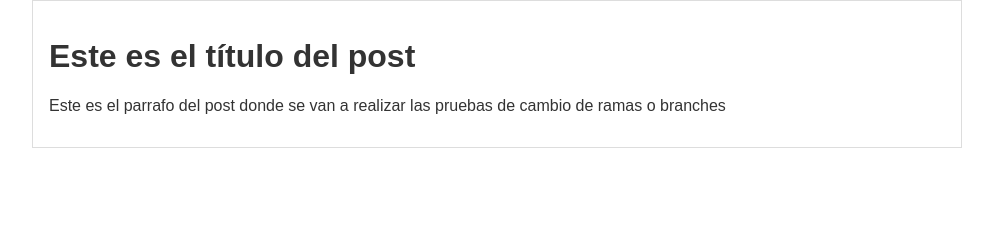
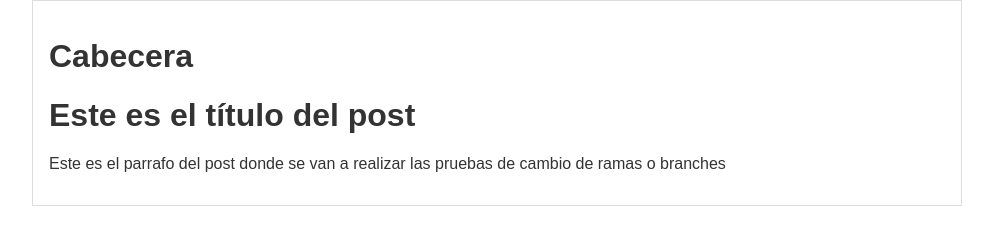
Before and after one commit to SantiagoRMV/Blogpost, a plain HTML site: page index.html in a window 1280 px wide. Shown: the whole page, without its empty margins (143-1136 px from the left). Drawn offline with Linux system fonts and the light colour scheme.

Commit message:
primer cambio en rama cabecera

```diff
--- a/index.html
+++ b/index.html
@@ -8,6 +8,11 @@
 </head>
 <body>
     <div id="container">
+        <div id="cabecera">
+            <h1>
+                Cabecera
+            </h1>
+        </div>
         <div class="post">
             <h1>
                 Este es el título del post
```
